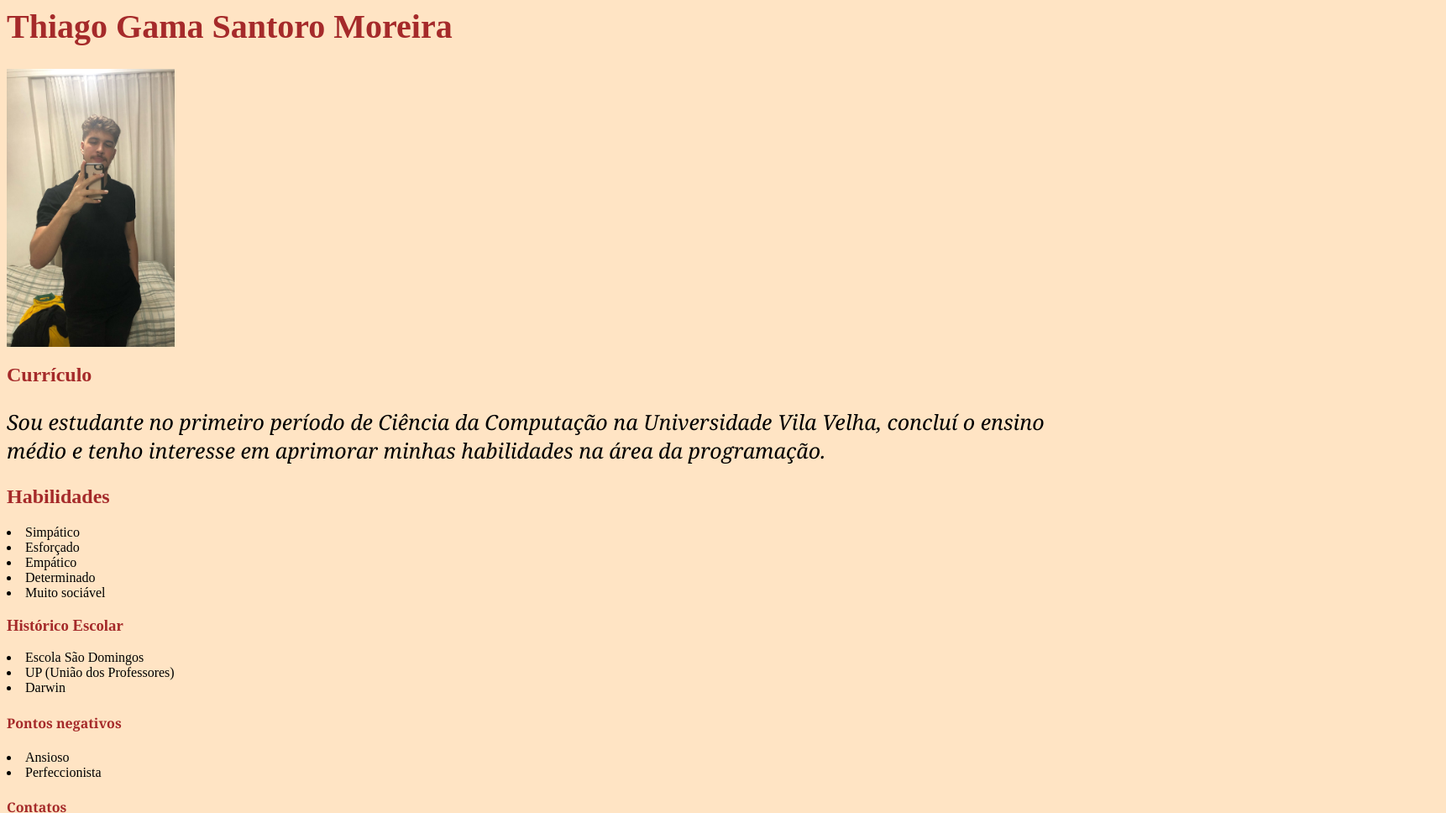
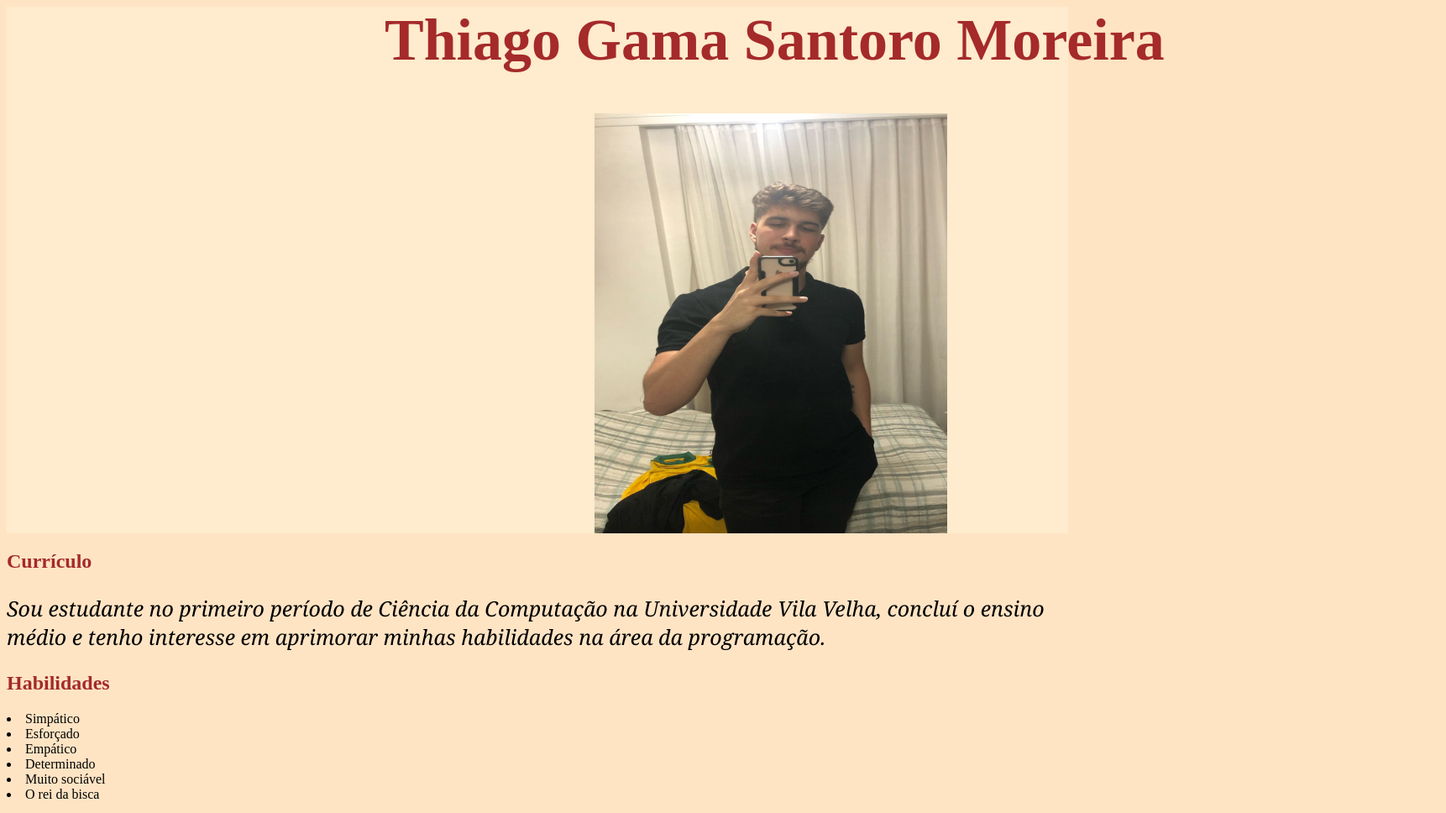
Before and after one commit to ThiagoGama1/Curr-culo-corrigido, a plain HTML site: page index.html in a window 1280 px wide. Shown: the top 968 px of the page at 84% size, 1722 px wide, since content can reach past the window. Drawn offline with Linux system fonts and the light colour scheme.

Commit message:
Add files via upload

```diff
--- a/index.css
+++ b/index.css
@@ -1,5 +1,14 @@
 h1 {
-    color: brown; font-size: 40px;
+
+    position: relative;
+    left: 450px;
+    color: brown; font-size: 70px;
+    align-items: center;
+       }
+       img{
+        position: relative;
+        left: 700px;
+
        }
 
        body{
@@ -20,3 +29,7 @@ h1 {
         font-size: 25px;
         font-family: Georgia, 'Times New Roman', Times, serif;
        }
+       header{
+        background-color:blanchedalmond
+       }
+       ;
--- a/index.html
+++ b/index.html
@@ -1,13 +1,15 @@
 <html>
-
+    <header>
 <head>
     <title>Meu Portifólio</title>
   <link rel="stylesheet" href="index.css">
+
 </head>
 
 <body>
     <h1>Thiago Gama Santoro Moreira</h1>
-    <img width="200" src="foto.jpeg" />
+    <img width="420" height="500" src="foto.jpeg" />
+</header>
     <h2>Currículo</h2>
     <p>Sou estudante no primeiro período de Ciência da Computação na Universidade Vila Velha, concluí o ensino médio e
         tenho interesse em aprimorar minhas habilidades na área da programação.</p>
@@ -17,6 +19,7 @@
     <li>Empático</li>
     <li>Determinado</li>
     <li>Muito sociável</li>
+    <li>O rei da bisca</li>
     </ol>
     <h3>Histórico Escolar</h3>
     <li>Escola São Domingos</li>
@@ -48,8 +51,7 @@
         <input type="file" name="file"><br>
         <input type="submit">
         <h3>Experiências de Trabalho</h3>
-        <table>
-        <tableborder="1">
+        <table border="2">
             <thead>
                 <th>Local</th>
                 <th>Período</th>
```
